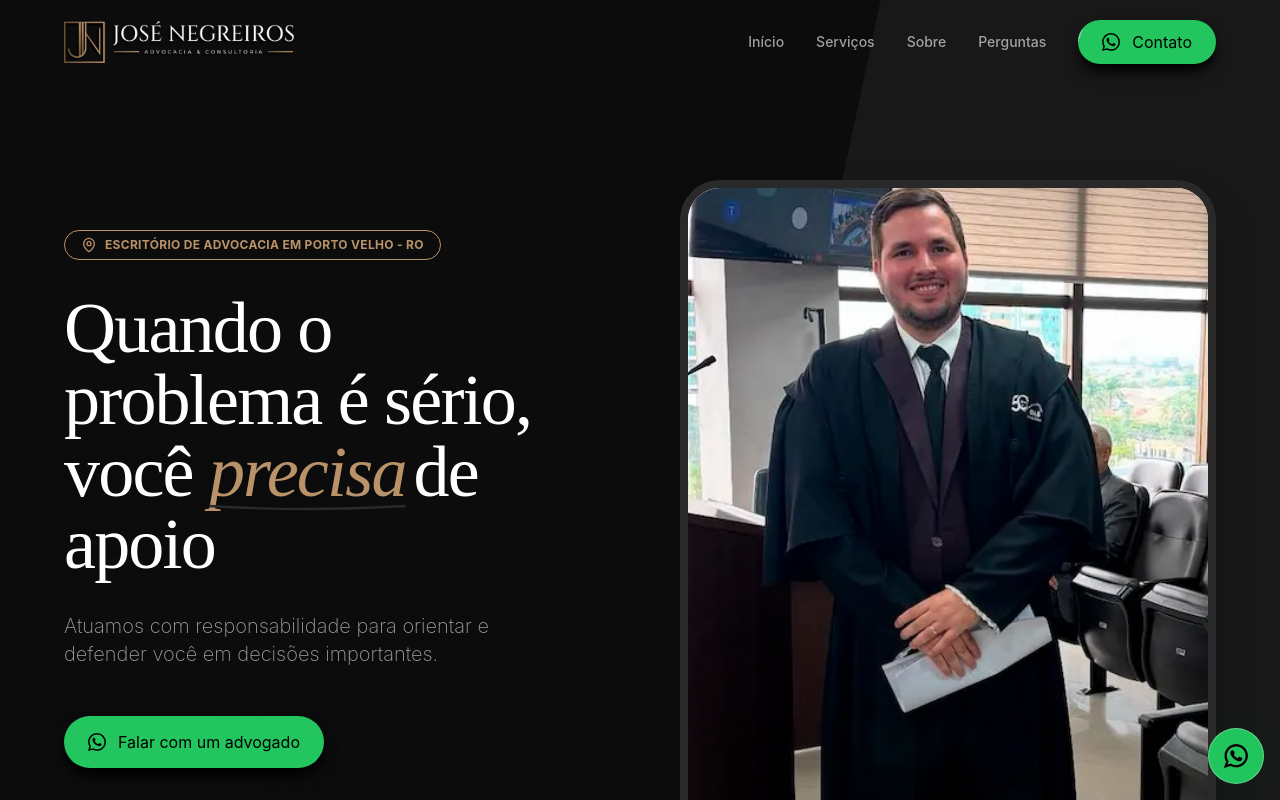
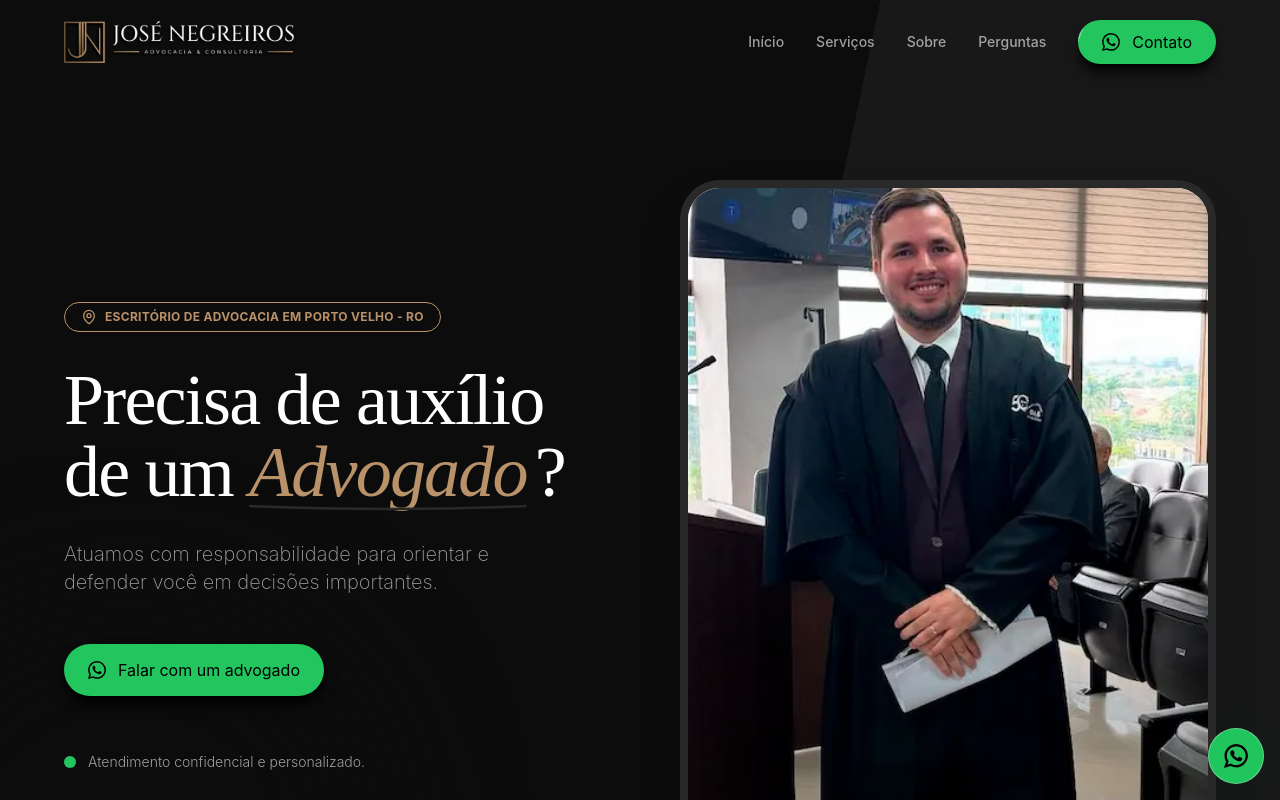
Before and after one commit to Paper-Street-Softwares/LPI-Jose-Negreiros, a React (Vite) app: page /#home in a window 1280 px wide. Shown: the top 800 px of the page. Built offline with nearby package versions, Linux system fonts and the light colour scheme.

Commit message:
fix: Hero

```diff
--- a/src/content/content.jsx
+++ b/src/content/content.jsx
@@ -107,13 +107,13 @@ const content = {
     },
     hero: {
       miniTag: 'ESCRITÓRIO DE ADVOCACIA EM PORTO VELHO - RO',
-      FirstPartTitle: 'Quando o problema é sério, você',
+      FirstPartTitle: 'Precisa de auxílio de um',
       DestaquePartTitle: (
         <p>
-          <span className="italic relative inline-block">precisa</span>
+          <span className="italic relative inline-block">Advogado</span>
         </p>
       ),
-      SecondPartTitle: 'de apoio',
+      SecondPartTitle: '?',
       subtitle: (
         <p>
           Atuamos com responsabilidade para orientar e defender você em decisões
```
